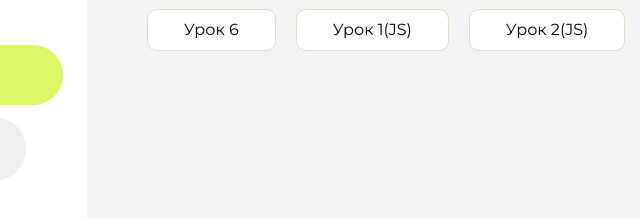
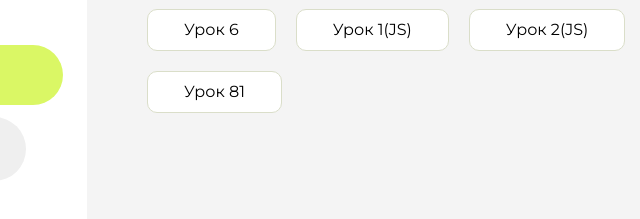
Before and after one commit to TimurRival32/HomeWork, a plain HTML site: page index.html in a window 1280 px wide. Shown: the part 291-510 px from the top of the page, 309-949 px from the left. Drawn offline with Linux system fonts and the light colour scheme.

Commit message:
Update index.html

```diff
--- a/index.html
+++ b/index.html
@@ -118,6 +118,9 @@
                     <li class="content__list-item">
                         <a href="джава3/index.html">Урок 3(JS)</a>
                     </li>
+                    <li class="content__list-item">
+                        <a href="джава81/index.html">Урок 81</a>
+                    </li>
                 </ul>
             </div>
             <div class="content__block hidden" id="diplomBlock">
```
